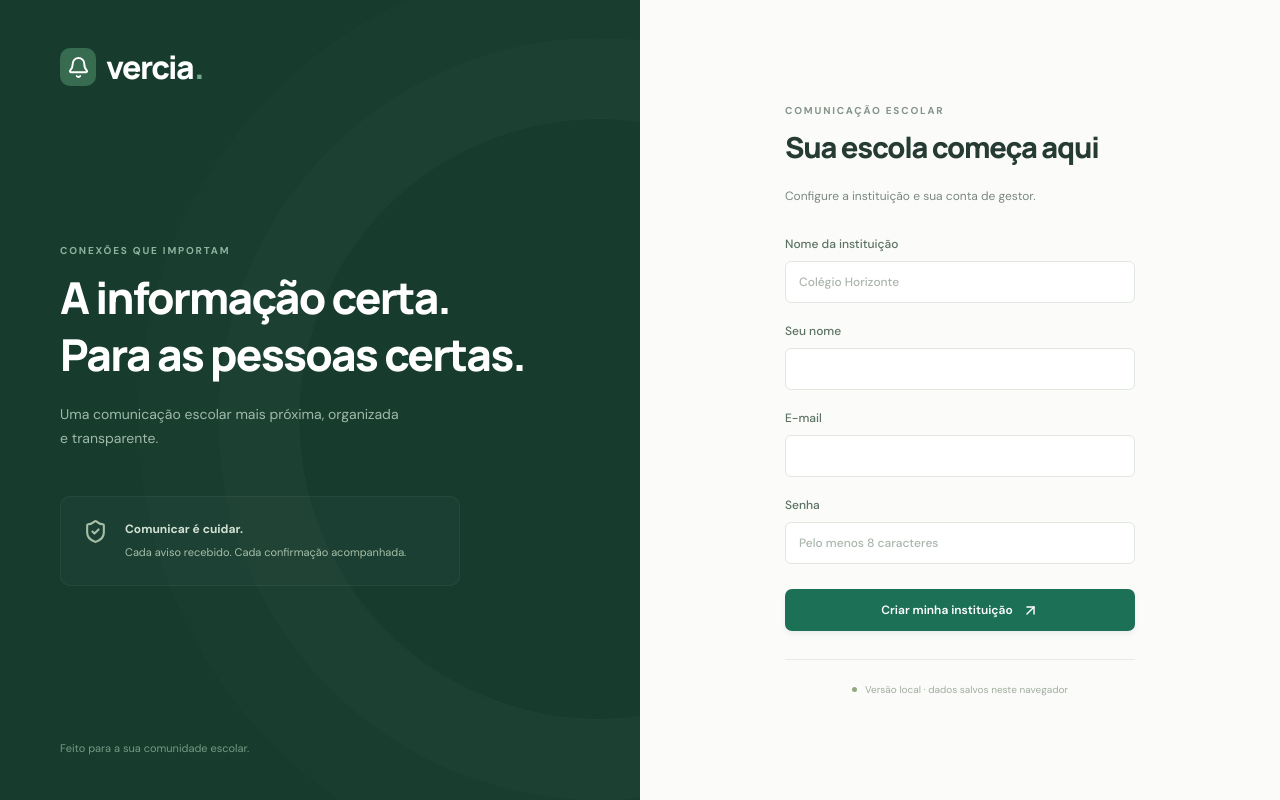
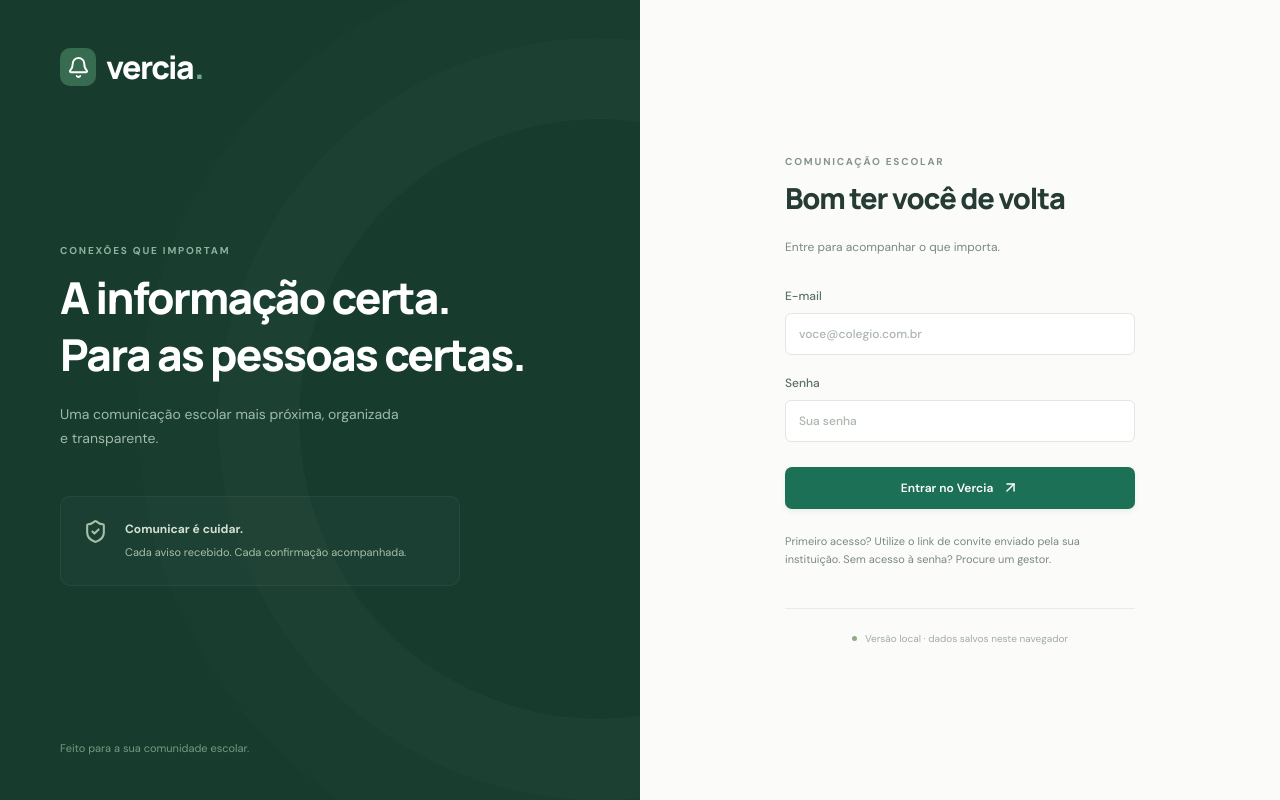
Before and after one commit to chauchuty/vercia, a React (Vite) app: page / in a window 1280 px wide. Built offline with nearby package versions, Linux system fonts and the light colour scheme.

Commit message:
Inicia base vazia com apenas a conta Administrador

```diff
--- /dev/null
+++ b/src/data/initialDatabase.ts
@@ -0,0 +1,17 @@
+import { emptyDatabase, type Database } from '../domain/models';
+/** Only the local bootstrap account is seeded; all institution data starts empty. */
+export function initialDatabase(): Database {
+  return {
+    ...emptyDatabase(),
+    users: [
+      {
+        id: 'vercia-administrator',
+        name: 'Administrador',
+        email: 'administrador@vercia.local',
+        isAdministrator: true,
+        salt: 'vercia-initial-administrator-v1',
+        hash: 'f135295db4a57910bdb7e4780a3b3933b1ab6e613d6e1e2ed57a55c8305d77bd',
+      },
+    ],
+  };
+}
--- a/src/data/storage.ts
+++ b/src/data/storage.ts
@@ -1,12 +1,20 @@
-import { emptyDatabase, type Database } from '../domain/models';
-const KEY = 'vercia.database.v1';
+import type { Database } from '../domain/models';
+import { initialDatabase } from './initialDatabase';
+export const DATABASE_KEY = 'vercia.database.v2';
 export function loadDatabase(): Database {
-  const raw = localStorage.getItem(KEY);
-  if (!raw) return emptyDatabase();
+  const raw = localStorage.getItem(DATABASE_KEY);
+  if (!raw) {
+    const db = initialDatabase();
+    saveDatabase(db);
+    // The requested clean start replaces the previous local dataset once.
+    localStorage.removeItem('vercia.database.v1');
+    session.clear();
+    return db;
+  }
   try {
     const db = JSON.parse(raw);
     if (
-      db.version !== 1 ||
+      db.version !== 2 ||
       !['users', 'institutions', 'memberships', 'categories', 'invites', 'notices'].every((k) =>
         Array.isArray(db[k]),
       )
@@ -21,7 +29,7 @@ export function loadDatabase(): Database {
 }
 export function saveDatabase(db: Database) {
   try {
-    localStorage.setItem(KEY, JSON.stringify(db));
+    localStorage.setItem(DATABASE_KEY, JSON.stringify(db));
   } catch {
     throw new Error('Não foi possível salvar. Verifique o espaço e as permissões do navegador.');
   }
--- a/src/domain/models.ts
+++ b/src/domain/models.ts
@@ -6,6 +6,7 @@ export interface User {
   email: string;
   hash: string;
   salt: string;
+  isAdministrator?: boolean;
 }
 export interface Institution {
   id: string;
@@ -55,7 +56,7 @@ export interface Notice {
   receipts: Receipt[];
 }
 export interface Database {
-  version: 1;
+  version: 2;
   users: User[];
   institutions: Institution[];
   memberships: Membership[];
@@ -70,7 +71,7 @@ export const priorities: Record<Priority, string> = {
   urgent: 'Urgente',
 };
 export const emptyDatabase = (): Database => ({
-  version: 1,
+  version: 2,
   users: [],
   institutions: [],
   memberships: [],
--- a/src/ui/App.tsx
+++ b/src/ui/App.tsx
@@ -8,6 +8,7 @@ import CategoryDialog from './dialogs/CategoryDialog';
 import InvitationDialog from './dialogs/InvitationDialog';
 import NoticeEditor from './dialogs/NoticeEditor';
 import Dashboard from './Dashboard';
+import InstitutionSetup from './InstitutionSetup';
 import AuthScreen from './AuthScreen';
 import NoticeTable from './NoticeTable';
 import { Empty } from './components';
@@ -31,7 +32,7 @@ import {
   Send,
 } from 'lucide-react';
 import type { Database, Notice, Priority, User } from '../domain/models';
-import { loadDatabase, saveDatabase, session } from '../data/storage';
+import { loadDatabase, saveDatabase, session, DATABASE_KEY } from '../data/storage';
 import { createUser, normalizeEmail, verifyPassword } from '../application/auth';
 import { publishNotice, recordReceipt, requireManager, validInvite } from '../application/service';
 import { uid, date, input } from './helpers';
@@ -59,7 +60,7 @@ export default function App() {
   );
   useEffect(() => {
     const sync = (event: StorageEvent) => {
-      if (event.key === 'vercia.database.v1') {
+      if (event.key === DATABASE_KEY) {
         try {
           setDb(loadDatabase());
         } catch (e) {
@@ -135,16 +136,18 @@ export default function App() {
     e.preventDefault();
     const f = new FormData(e.currentTarget);
     await run(async () => {
-      const u = await createUser(input(f, 'name'), input(f, 'email'), input(f, 'password'));
+      if (!user?.isAdministrator) throw Error('Somente o Administrador pode criar instituições.');
+      const name = input(f, 'institution');
+      if (!name) throw Error('Informe o nome da instituição.');
       const id = uid();
       commit({
         ...data,
-        users: [u],
-        institutions: [{ id, name: input(f, 'institution') }],
+        institutions: [...data.institutions, { id, name }],
         memberships: [
+          ...data.memberships,
           {
             id: uid(),
-            userId: u.id,
+            userId: user.id,
             institutionId: id,
             role: 'manager',
             active: true,
@@ -152,7 +155,7 @@ export default function App() {
           },
         ],
       });
-      login(u);
+      setInstitutionId(id);
     });
   }
   async function acceptInvite(e: FormEvent<HTMLFormElement>) {
@@ -224,12 +227,24 @@ export default function App() {
         errorBox={errorBox}
         busy={busy}
         onAccept={acceptInvite}
-        onSetup={setup}
         onLogin={authenticate}
         onBack={() => {
           setInviteToken('');
           history.replaceState(null, '', location.pathname);
         }}
+      />
+    );
+  if (user.isAdministrator && !membership)
+    return (
+      <InstitutionSetup
+        user={user}
+        onSubmit={setup}
+        onLogout={() => {
+          session.clear();
+          setUserId(null);
+        }}
+        errorBox={errorBox}
+        busy={busy}
       />
     );
   const actor = user;
--- a/src/ui/AuthScreen.tsx
+++ b/src/ui/AuthScreen.tsx
@@ -10,7 +10,6 @@ interface Props {
   errorBox: ReactNode;
   busy: boolean;
   onAccept: (e: FormEvent<HTMLFormElement>) => void;
-  onSetup: (e: FormEvent<HTMLFormElement>) => void;
   onLogin: (e: FormEvent<HTMLFormElement>) => void;
   onBack: () => void;
 }
@@ -22,7 +21,6 @@ export default function AuthScreen({
   errorBox,
   busy,
   onAccept,
-  onSetup,
   onLogin,
   onBack,
 }: Props) {
@@ -56,19 +54,11 @@ export default function AuthScreen({
       <main className="auth-main">
         <div className="auth-form">
           <span className="eyebrow">COMUNICAÇÃO ESCOLAR</span>
-          <h1>
-            {inviteToken
-              ? 'Você foi convidado'
-              : !data.users.length
-                ? 'Sua escola começa aqui'
-                : 'Bom ter você de volta'}
-          </h1>
+          <h1>{inviteToken ? 'Você foi convidado' : 'Bom ter você de volta'}</h1>
           <p className="muted">
             {inviteToken
               ? `Acesse ${data.institutions.find((i) => i.id === invite?.institutionId)?.name || 'a instituição'} com segurança.`
-              : !data.users.length
-                ? 'Configure a instituição e sua conta de gestor.'
-                : 'Entre para acompanhar o que importa.'}
+              : 'Entre para acompanhar o que importa.'}
           </p>
           {errorBox}
           {inviteToken && (!invite || !validInvite(invite)) && (
@@ -109,36 +99,6 @@ export default function AuthScreen({
               </button>
               <button type="button" className="text-button" onClick={onBack}>
                 Voltar ao acesso
-              </button>
-            </form>
-          ) : !data.users.length ? (
-            <form onSubmit={onSetup}>
-              <label>
-                Nome da instituição
-                <input name="institution" required placeholder="Colégio Horizonte" />
-              </label>
-              <label>
-                Seu nome
-                <input name="name" required autoComplete="name" />
-              </label>
-              <label>
-                E-mail
-                <input name="email" type="email" required autoComplete="email" />
-              </label>
-              <label>
-                Senha
-                <input
-                  name="password"
-                  type="password"
-                  minLength={8}
-                  required
-                  placeholder="Pelo menos 8 caracteres"
-                  autoComplete="new-password"
-                />
-              </label>
-              <button className="primary" disabled={busy}>
-                {busy ? 'Configurando…' : 'Criar minha instituição'}
-                <ArrowUpRight size={17} />
               </button>
             </form>
           ) : (
--- /dev/null
+++ b/src/ui/InstitutionSetup.tsx
@@ -0,0 +1,48 @@
+import type { FormEvent, ReactNode } from 'react';
+import { Building2, LogOut } from 'lucide-react';
+import type { User } from '../domain/models';
+interface Props {
+  user: User;
+  onSubmit: (event: FormEvent<HTMLFormElement>) => void;
+  onLogout: () => void;
+  errorBox: ReactNode;
+  busy: boolean;
+}
+export default function InstitutionSetup({ user, onSubmit, onLogout, errorBox, busy }: Props) {
+  return (
+    <main className="auth-main" style={{ minHeight: '100vh' }}>
+      <section className="auth-form">
+        <span className="eyebrow">VERCIA · ADMINISTRAÇÃO</span>
+        <h1>Olá, {user.name}</h1>
+        <p className="muted">
+          A base está vazia. Nenhuma instituição, categoria, pessoa convidada ou notificação foi
+          criada.
+        </p>
+        {errorBox}
+        <form onSubmit={onSubmit}>
+          <label>
+            Nome da instituição
+            <input
+              name="institution"
+              required
+              maxLength={120}
+              placeholder="Informe o nome da sua instituição"
+            />
+          </label>
+          <button className="primary" disabled={busy}>
+            <Building2 size={17} />
+            Criar instituição
+          </button>
+        </form>
+        <p className="help" style={{ marginTop: 20 }}>
+          A instituição será criada apenas quando você enviar este formulário. Depois, altere a
+          senha inicial em Minha conta.
+        </p>
+        <button className="text-button" onClick={onLogout}>
+          <LogOut size={16} />
+          Sair
+        </button>
+      </section>
+    </main>
+  );
+}
```
Also changed, not shown: tests/e2e.mjs (+19 -8 lines), 2 other files (tests, documents, lock files or other folders).
